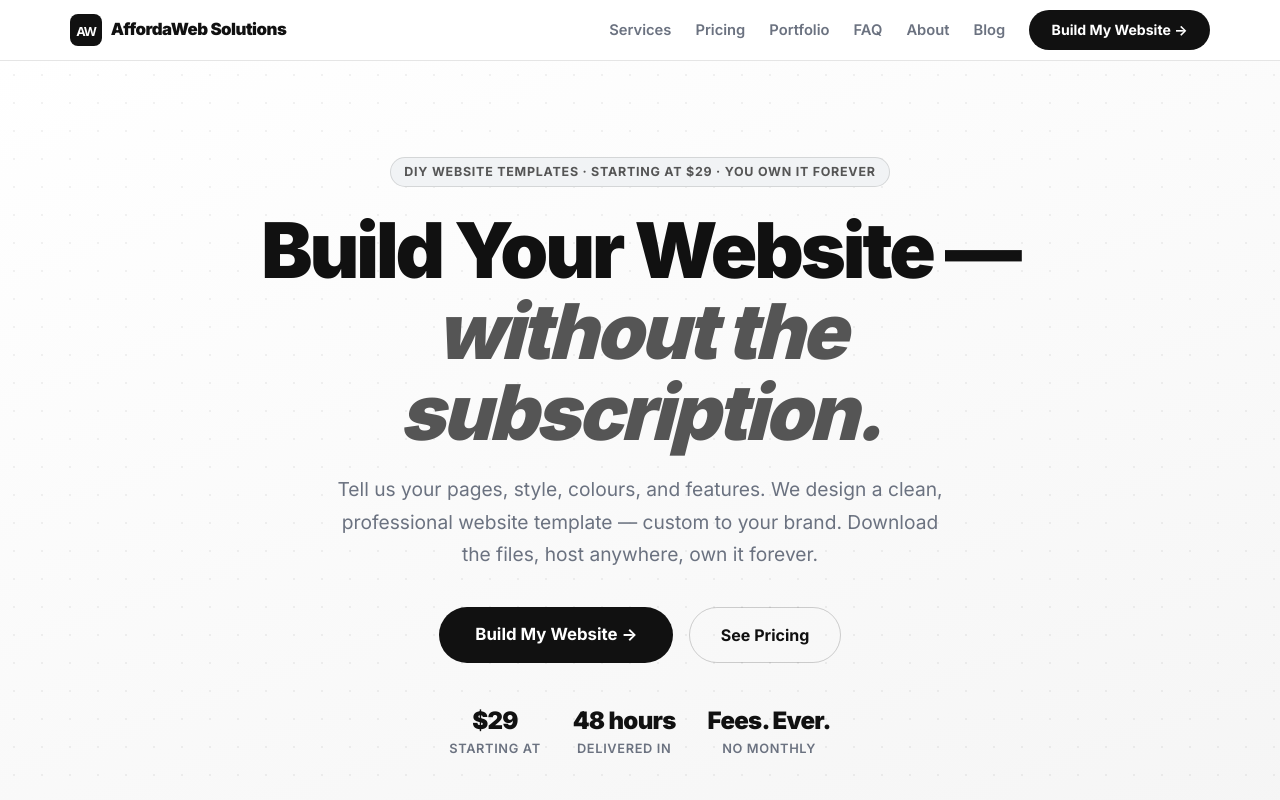
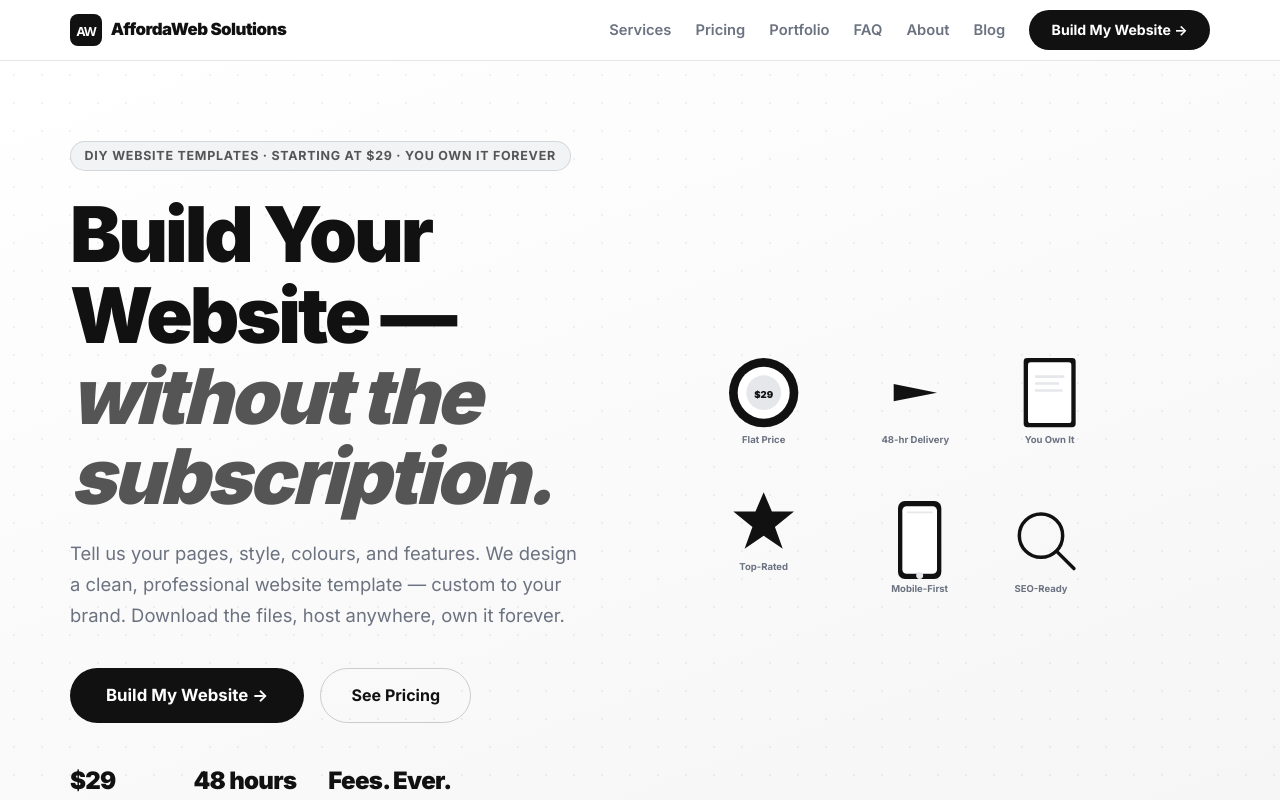
Before and after one commit to affordaweb/webtemp, a Next.js app: page / in a window 1280 px wide. Shown: the top 800 px of the page. Built offline with nearby package versions, Linux system fonts and the light colour scheme; no server answers.

Commit message:
Hero: split layout — text left, animated SVG right

```diff
--- a/app/globals.css
+++ b/app/globals.css
@@ -210,6 +210,22 @@ body {
 .step-dot-inactive { background: var(--surface-2); color: var(--text-muted); border: 1.5px solid var(--border); }
 
 /* Divider */
+/* Hero two-column layout */
+.hero-two-col {
+  display: grid;
+  grid-template-columns: 1fr 1fr;
+  gap: 3rem;
+  align-items: center;
+}
+@media (max-width: 768px) {
+  .hero-two-col {
+    grid-template-columns: 1fr;
+  }
+  .hero-svg-col {
+    display: none;
+  }
+}
+
 .section-divider {
   border: none;
   border-top: 1.5px solid var(--border);
--- a/app/page.tsx
+++ b/app/page.tsx
@@ -127,8 +127,7 @@ export default function Home() {
       <section
         style={{
           background: "var(--hero-gradient)",
-          padding: "6rem 0 5rem",
-          textAlign: "center",
+          padding: "5rem 0 4.5rem",
           position: "relative",
           overflow: "hidden",
           borderBottom: "1.5px solid var(--border)",
@@ -144,12 +143,17 @@ export default function Home() {
             pointerEvents: "none",
           }}
         />
-        <div className="container-tight" style={{ position: "relative" }}>
-          <span className="badge anim-fade-up">DIY Website Templates · Starting at $29 · You Own It Forever</span>
+        <div
+          className="container-tight hero-two-col"
+          style={{ position: "relative" }}
+        >
+          {/* Left: text + buttons */}
+          <div className="anim-fade-up">
+            <span className="badge">DIY Website Templates · Starting at $29 · You Own It Forever</span>
 
             <h1
               className="heading-hero anim-fade-up anim-delay-1"
-            style={{ marginTop: "1.5rem", color: "#111111", maxWidth: 840, marginInline: "auto" }}
+              style={{ marginTop: "1.5rem", color: "#111111" }}
             >
               Build Your Website —{" "}
               <span style={{ color: "#555555", fontStyle: "italic" }}>without the subscription.</span>
@@ -159,17 +163,16 @@ export default function Home() {
               className="anim-fade-up anim-delay-2"
               style={{
                 marginTop: "1.25rem",
-              fontSize: "clamp(1rem, 2.5vw, 1.2rem)",
+                fontSize: "clamp(1rem, 2vw, 1.15rem)",
                 color: "var(--text-muted)",
-              maxWidth: 620,
-              marginInline: "auto",
                 lineHeight: 1.7,
+                maxWidth: 520,
               }}
             >
               Tell us your pages, style, colours, and features. We design a clean, professional website template — custom to your brand. Download the files, host anywhere, own it forever.
             </p>
 
-          <div className="anim-fade-up anim-delay-3" style={{ marginTop: "2.25rem", display: "flex", gap: "1rem", justifyContent: "center", flexWrap: "wrap" }}>
+            <div className="anim-fade-up anim-delay-3" style={{ marginTop: "2.25rem", display: "flex", gap: "1rem", flexWrap: "wrap" }}>
               <Link href="/generate" className="btn-primary" style={{ fontSize: "1.05rem", padding: "0.95rem 2.25rem" }}>
                 Build My Website →
               </Link>
@@ -178,19 +181,83 @@ export default function Home() {
               </Link>
             </div>
 
-          <div className="anim-fade-up anim-delay-3" style={{ marginTop: "2.5rem", display: "flex", gap: "2rem", justifyContent: "center", flexWrap: "wrap" }}>
+            <div className="anim-fade-up anim-delay-3" style={{ marginTop: "2.5rem", display: "flex", gap: "2rem", flexWrap: "wrap" }}>
               {[
                 { label: "Starting at", value: "$29" },
                 { label: "Delivered in", value: "48 hours" },
                 { label: "No monthly", value: "Fees. Ever." },
               ].map((s) => (
-              <div key={s.label} style={{ textAlign: "center" }}>
+                <div key={s.label}>
                   <div style={{ fontSize: "1.5rem", fontWeight: 900, letterSpacing: "-0.03em", color: "#111111" }}>{s.value}</div>
                   <div style={{ fontSize: "0.8rem", color: "var(--text-muted)", fontWeight: 600, textTransform: "uppercase", letterSpacing: "0.05em" }}>{s.label}</div>
                 </div>
               ))}
             </div>
           </div>
+
+          {/* Right: animated SVG illustration */}
+          <div className="hero-svg-col anim-fade-up anim-delay-2" style={{ display: "flex", justifyContent: "center", alignItems: "center" }}>
+            <svg
+              width="100%"
+              viewBox="0 0 600 400"
+              xmlns="http://www.w3.org/2000/svg"
+              style={{ maxWidth: 520, background: "transparent" }}
+              aria-hidden="true"
+            >
+              {/* Affordable ($29) - coin */}
+              <circle cx="100" cy="100" r="40" fill="#111111">
+                <animate attributeName="r" values="40;45;40" dur="2s" repeatCount="indefinite"/>
+              </circle>
+              <circle cx="100" cy="100" r="30" fill="white"/>
+              <circle cx="100" cy="100" r="20" fill="#e5e7eb"/>
+              <text x="100" y="106" textAnchor="middle" fontSize="11" fontWeight="900" fill="#111111">$29</text>
+              <text x="100" y="158" textAnchor="middle" fontSize="11" fontWeight="700" fill="#6b7280">Flat Price</text>
+
+              {/* Fast Turnaround - arrow */}
+              <polygon points="250,90 250,110 300,100" fill="#111111">
+                <animateTransform attributeName="transform" type="translate" values="0,0;20,0;0,0" dur="1.5s" repeatCount="indefinite"/>
+              </polygon>
+              <text x="275" y="158" textAnchor="middle" fontSize="11" fontWeight="700" fill="#6b7280">48-hr Delivery</text>
+
+              {/* Ownership - file icon */}
+              <rect x="400" y="60" width="60" height="80" rx="4" fill="#111111"/>
+              <rect x="405" y="65" width="50" height="70" rx="3" fill="white"/>
+              <rect x="413" y="80" width="34" height="3" rx="1" fill="#e5e7eb"/>
+              <rect x="413" y="88" width="28" height="3" rx="1" fill="#e5e7eb"/>
+              <rect x="413" y="96" width="32" height="3" rx="1" fill="#e5e7eb"/>
+              <rect x="405" y="65" width="50" height="70" rx="3" fill="#111111" opacity="0">
+                <animate attributeName="opacity" values="0;0.08;0" dur="2s" repeatCount="indefinite"/>
+              </rect>
+              <text x="430" y="158" textAnchor="middle" fontSize="11" fontWeight="700" fill="#6b7280">You Own It</text>
+
+              {/* Top-Rated - star */}
+              <g transform="translate(100,250)">
+                <polygon
+                  points="0,-35 9.5,-13 35,-13 13,5 22,30 0,15 -22,30 -13,5 -35,-13 -9.5,-13"
+                  fill="#111111"
+                >
+                  <animateTransform attributeName="transform" type="scale" values="1;1.15;1" dur="2s" repeatCount="indefinite" additive="sum"/>
+                </polygon>
+                <text y="55" textAnchor="middle" fontSize="11" fontWeight="700" fill="#6b7280">Top-Rated</text>
+              </g>
+
+              {/* Mobile-First - phone */}
+              <rect x="255" y="225" width="50" height="90" rx="8" fill="#111111"/>
+              <rect x="260" y="231" width="40" height="78" rx="5" fill="white"/>
+              <circle cx="280" cy="311" r="4" fill="#e5e7eb"/>
+              <rect x="265" y="237" width="30" height="2" rx="1" fill="#e5e7eb"/>
+              <text x="280" y="330" textAnchor="middle" fontSize="11" fontWeight="700" fill="#6b7280">Mobile-First</text>
+
+              {/* SEO-Ready - magnifying glass */}
+              <circle cx="420" cy="265" r="25" stroke="#111111" strokeWidth="4" fill="none"/>
+              <line x1="439" y1="284" x2="458" y2="303" stroke="#111111" strokeWidth="4" strokeLinecap="round">
+                <animateTransform attributeName="transform" type="rotate" values="0 439 284;15 439 284;0 439 284" dur="3s" repeatCount="indefinite"/>
+              </line>
+              <text x="420" y="330" textAnchor="middle" fontSize="11" fontWeight="700" fill="#6b7280">SEO-Ready</text>
+            </svg>
+          </div>
+        </div>
+
       </section>
 
       {/* Trust marquee */}
```
Lines whose indentation alone changed are shown as unchanged.
